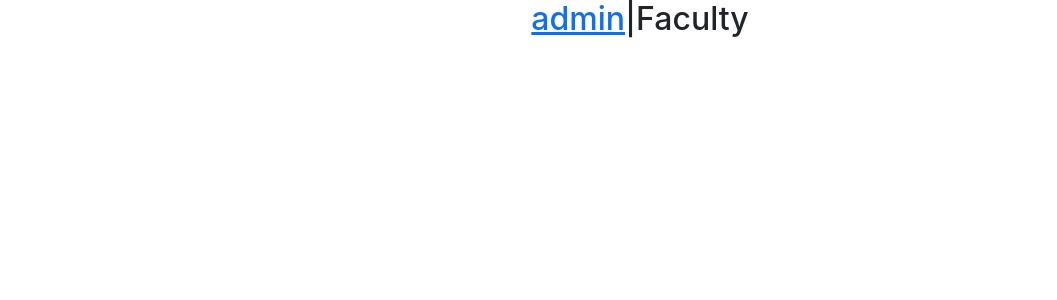
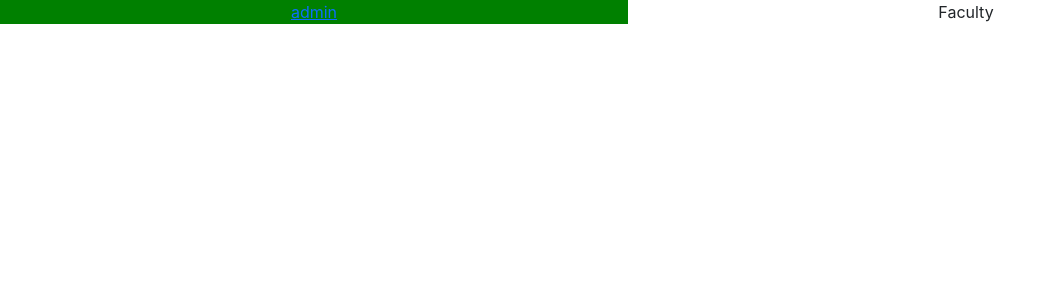
Before and after one commit to BiplabGanguly/competitiveEdge, a React (Create React App) app: page /institute in a window 1280 px wide. Shown: the top 300 px of the page, without its empty margins (0-1057 px from the left). Built offline with nearby package versions, Linux system fonts and the light colour scheme.

Commit message:
add css folder --CSSfolder

```diff
--- /dev/null
+++ b/src/CSSfolder/instituteStyle.css
@@ -0,0 +1,3 @@
+.adminsection{
+    background-color: green;
+}
--- a/src/components/Institute.jsx
+++ b/src/components/Institute.jsx
@@ -1,11 +1,20 @@
 import React from 'react'
 import { Link } from 'react-router-dom'
+import "../CSSfolder/instituteStyle.css"
 
 function Institute() {
   return (
     <div>
-      <h2>
-        <Link to="/admin-login">admin</Link>|Faculty</h2>
+      <div classname="container">
+        <div className='row'>
+          <div className='col-md-6'>
+            <div className='adminsection'>
+              <Link to="/admin-login">admin</Link>
+            </div>
+          </div>
+          <div className='col-md-6'>Faculty</div>
+        </div>
+      </div>
     </div>
   )
 }
```
